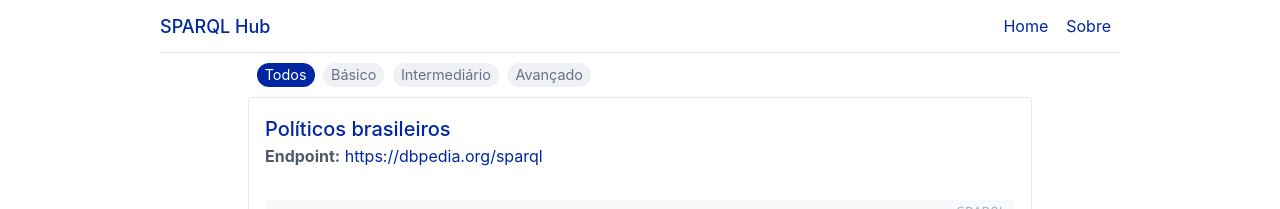
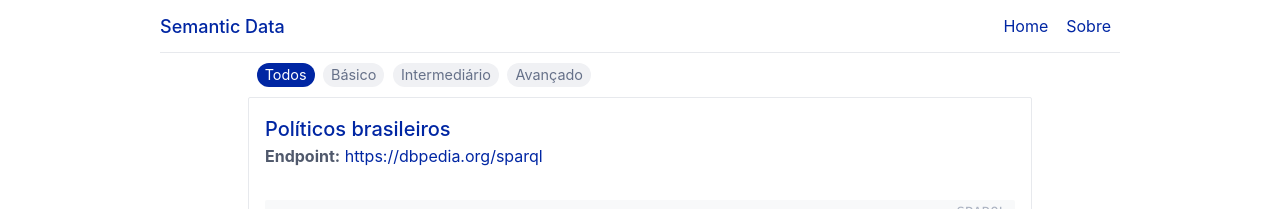
Before and after one commit to LinkedOpenDataUFRJ/Semantic-Data, a Jekyll site: the page built from index.html, in a window 1280 px wide and 900 px high. Shown: the top 209 px of the window. Built offline with Jekyll 4.4.1, drawn with Linux system fonts in a browser that asks for light colours.

Commit message:
Mudança de nome

```diff
--- a/_config.yml
+++ b/_config.yml
@@ -1,5 +1,4 @@
-title: SPARQL Hub
-email: your-email@domain.com
+title: Semantic Data
 description: > # this means to ignore newlines until "baseurl:"
   Write an awesome description for your new site here. You can edit this
   line in _config.yml. It will appear in your document head meta (for
```
